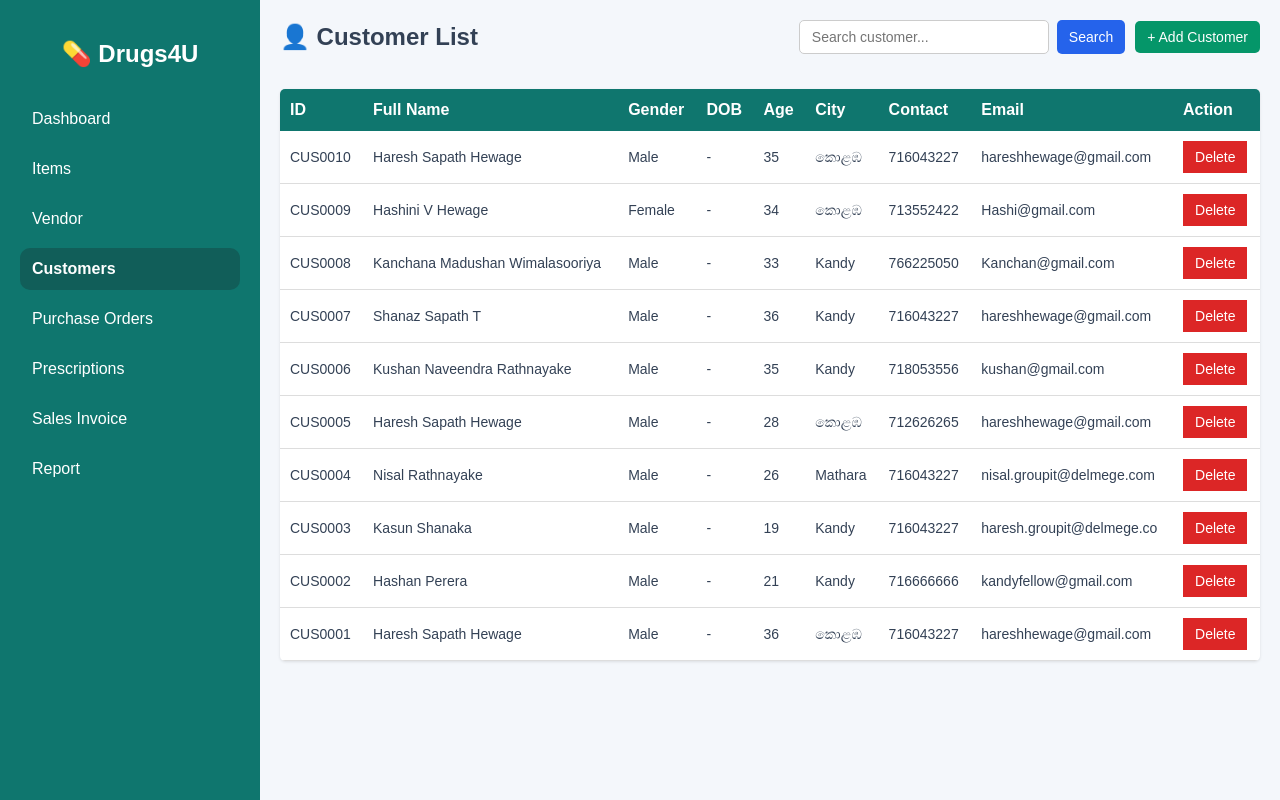
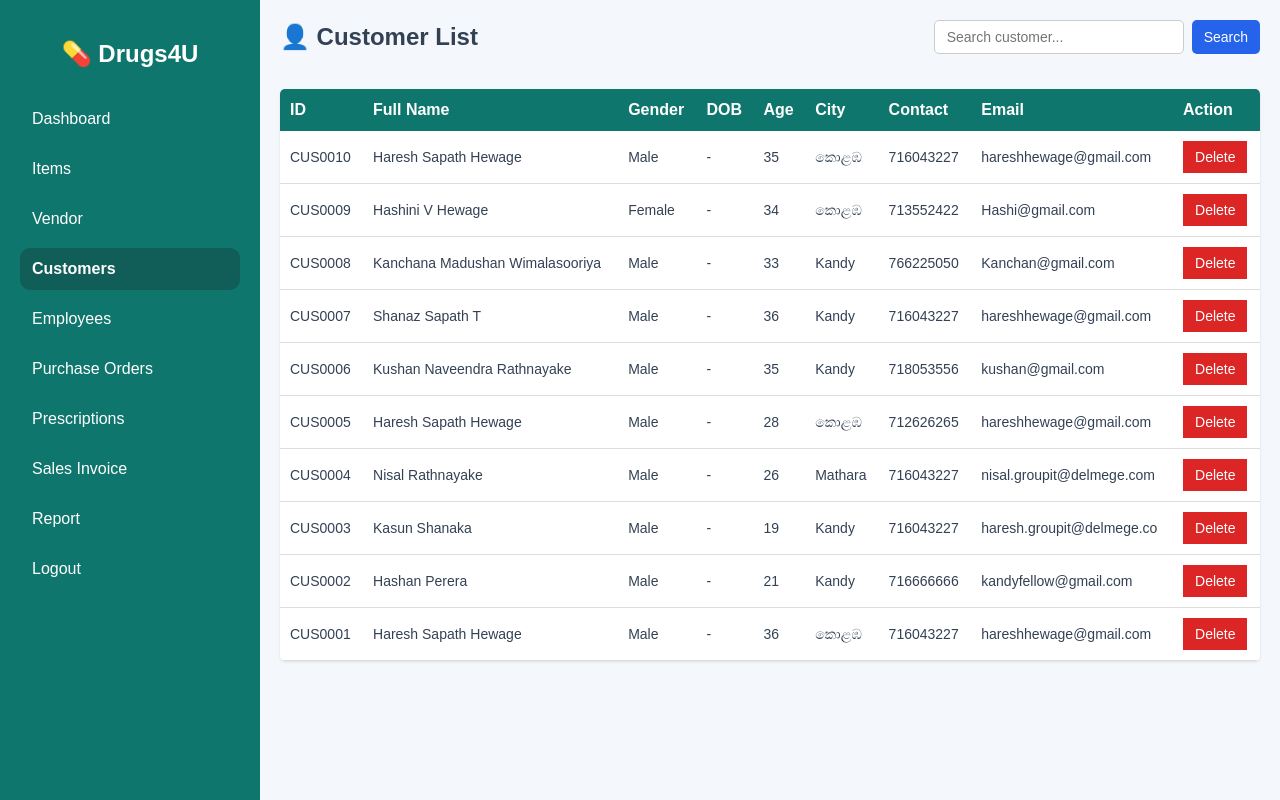
Before and after one commit to hareshhewage-jpg/Pharmacy, a PHP site: page /customer_list.php in a window 1280 px wide. Run offline with PHP 8.4, Linux system fonts and the light colour scheme; data comes from the database, SQL or seed files in the repository.

Commit message:
Customer List page updated

```diff
--- a/customer_list.php
+++ b/customer_list.php
@@ -254,10 +254,12 @@ $result = runQuery($conn, $sql);
         <a href="item.php">Items</a>
 	    <a href="vendor.php">Vendor</a>
         <a href="customer_list.php" class="active">Customers</a>
+        <a href="employee_reg.php">Employees</a>
         <a href="purchase_order.php">Purchase Orders</a>
         <a href="prescription_list.php">Prescriptions</a>
-		<a href="sales_invoice.php">Sales Invoice</a>
-		<a href="report.php">Report</a>
+	    <a href="sales_invoice.php">Sales Invoice</a>
+        <a href="report.php">Report</a>
+        <a href="login_emp.php">Logout</a>
     </div>
 
     <div class="main-content">
@@ -271,9 +273,6 @@ $result = runQuery($conn, $sql);
                     <button type="submit" class="po-btn">Search</button>
                 </form>
 
-                <a href="customer_registration.php">
-                    <button type="button" class="grn-btn">+ Add Customer</button>
-                </a>
             </div>
         </div>
 
```
